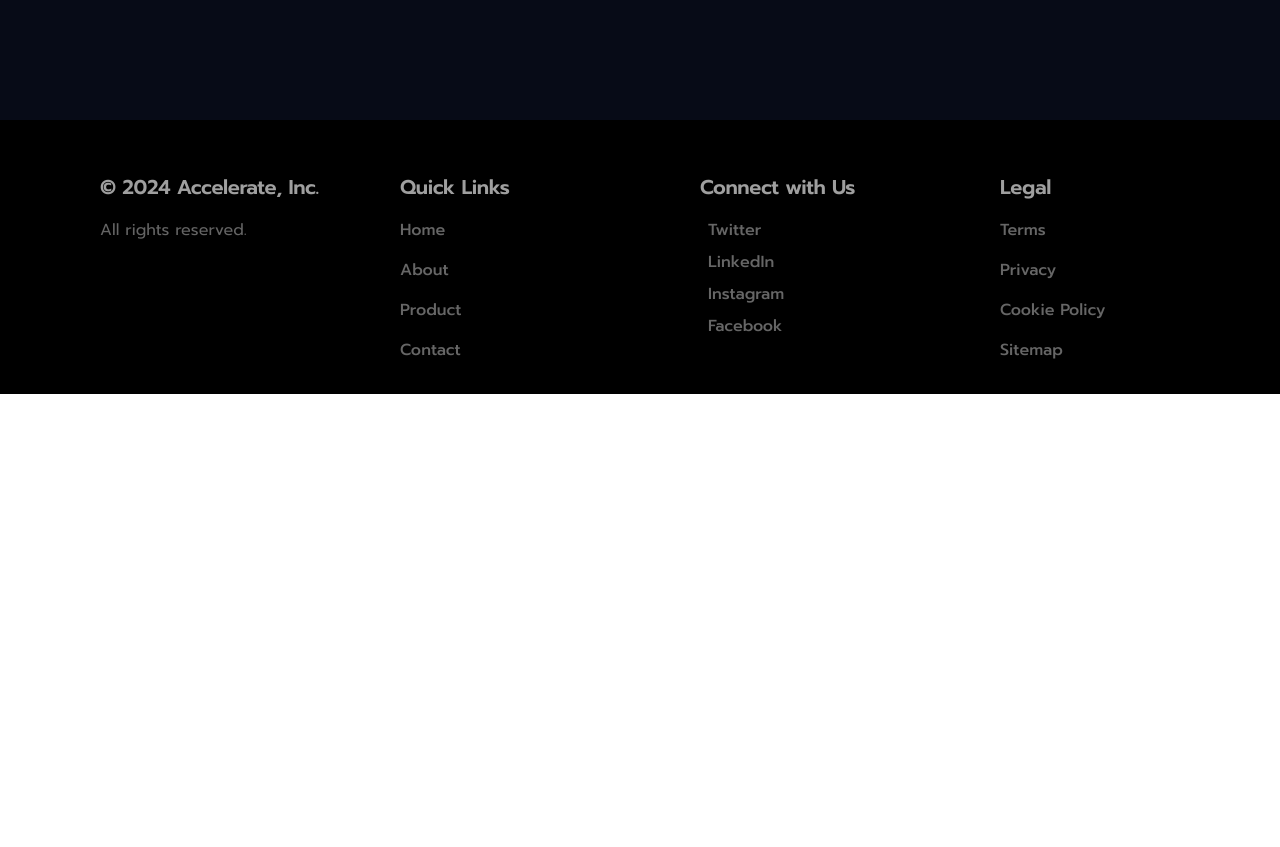
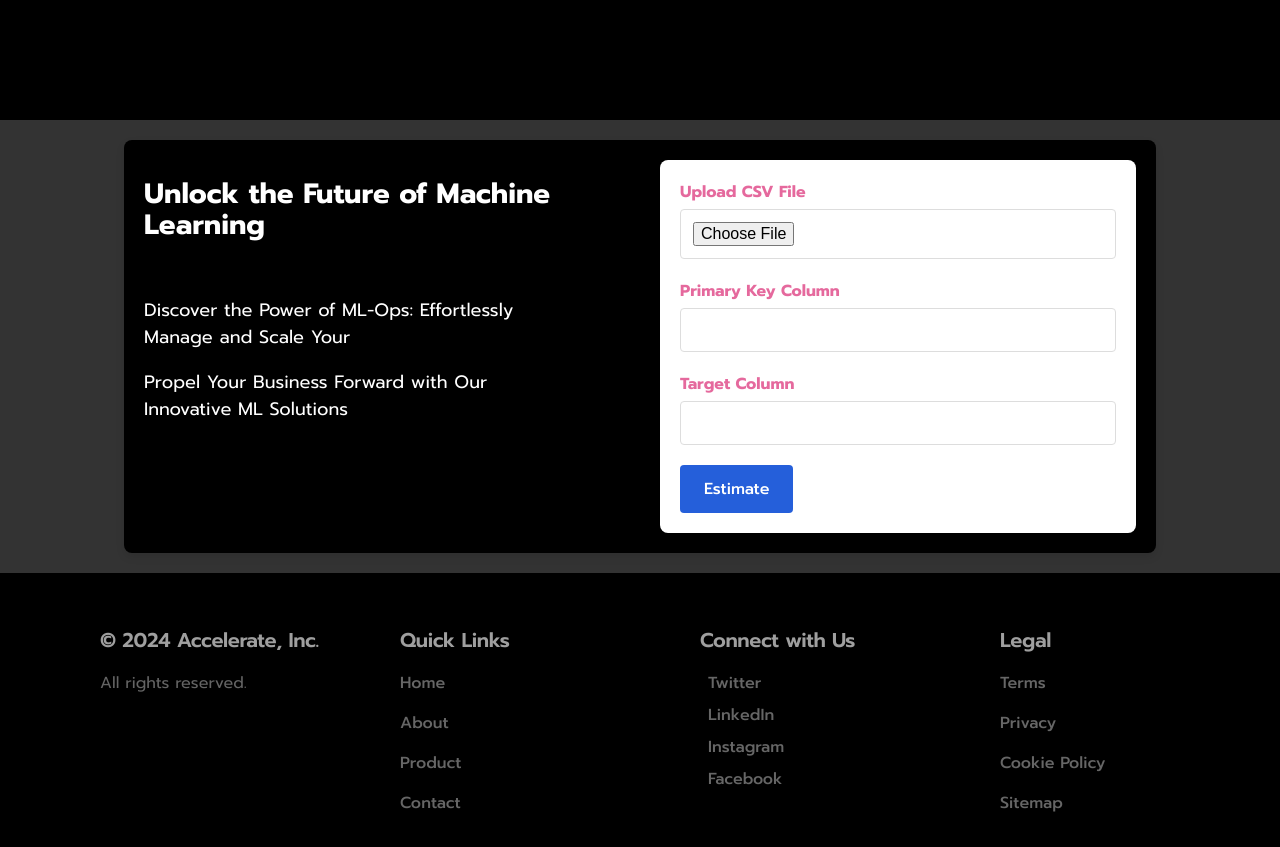
Before and after one commit to Nancy-30/darkflow, a React (Vite) app in the folder frontend/my-app/: page / in a window 1280 px wide. Shown: the part 680-1527 px from the top of the page. Before the commit the page ends 1074 px from the top, so only its background shows below. Built offline with nearby package versions, Linux system fonts and the light colour scheme; a web font is replaced by a local one.

Commit message:
Input form added

```diff
--- a/frontend/my-app/src/App.jsx
+++ b/frontend/my-app/src/App.jsx
@@ -1,11 +1,12 @@
 import Navbar from './components/Navbar';
 import Landing from './components/Landing'
-
+import Footer from './components/Footer'
 export default function Home() {
   return (
     <main>
       <Navbar/>
       <Landing/>
+      <Footer/>
     </main>
   );
 }
--- /dev/null
+++ b/frontend/my-app/src/components/Input.css
@@ -0,0 +1,83 @@
+.info-modal-overlay {
+    max-width: 100vw;
+    height: 100%;
+    background: rgba(0, 0, 0, 0.8); /* Slightly transparent black for better visibility */
+    display: flex;
+    justify-content: center;
+    align-items: center;
+    padding: 20px;
+  }
+
+  .info-modal-content {
+    display: flex;
+    flex-direction: row;
+    background: rgba(0, 0, 0, 1);
+    border-radius: 8px;
+    box-shadow: 0 4px 8px rgba(0, 0, 0, 0.1);
+    padding: 20px;
+    gap: 60px; /* Increased gap between info-text and info-form */
+    width: 80%;
+    max-width: 1200px;
+  }
+
+  .info-text {
+    flex: 1;
+    padding-right: 20px;
+    background: rgba(0, 0, 0, 1);
+    color: white;
+  }
+
+  .info-text h1 {
+    font-size: 28px;
+    margin-bottom: 15px;
+  }
+
+  .info-text p {
+    font-size: 18px;
+    margin-bottom: 10px;
+  }
+
+  .info-form {
+    flex: 1;
+    display: flex;
+    flex-direction: column;
+    gap: 15px;
+    background: #fff;
+    color: white;
+    border-radius: 8px;
+    padding: 20px;
+  }
+
+  .form-group {
+    display: flex;
+    flex-direction: column;
+    margin-bottom: 20px;
+  }
+
+  .form-group label {
+    margin-bottom: 5px;
+    font-weight: bold;
+    color: rgb(229, 105, 157);
+  }
+
+  .form-group input {
+    padding: 12px;
+    border: 1px solid #ddd;
+    border-radius: 4px;
+    font-size: 16px;
+    background: #fff;
+  }
+
+  .submit-button {
+    padding: 12px 24px;
+    background: #255FDA;
+    color: white;
+    border: none;
+    border-radius: 4px;
+    cursor: pointer;
+    font-size: 16px;
+  }
+
+  .submit-button:hover {
+    background: #0056b3;
+  }
--- /dev/null
+++ b/frontend/my-app/src/components/Input.jsx
@@ -0,0 +1,36 @@
+import React, { forwardRef } from 'react';
+import './Input.css';
+
+const Input = forwardRef((props, ref) => {
+  return (
+    <div className="info-modal-overlay" ref={ref}>
+      <div className="info-modal-content">
+        <div className="info-text">
+          <h1>Unlock the Future of Machine Learning</h1>
+          <br />
+          <p>Discover the Power of ML-Ops: Effortlessly Manage and Scale Your</p>
+          <p>Propel Your Business Forward with Our Innovative ML Solutions</p>
+        </div>
+        <div className="info-form">
+          <form>
+            <div className="form-group">
+              <label htmlFor="csvFile">Upload CSV File</label>
+              <input type="file" id="csvFile" name="csvFile" accept=".csv" required />
+            </div>
+            <div className="form-group">
+              <label htmlFor="primaryKey">Primary Key Column</label>
+              <input type="text" id="primaryKey" name="primaryKey" required />
+            </div>
+            <div className="form-group">
+              <label htmlFor="targetColumn">Target Column</label>
+              <input type="text" id="targetColumn" name="targetColumn" required />
+            </div>
+            <button type="submit" className="submit-button">Estimate</button>
+          </form>
+        </div>
+      </div>
+    </div>
+  );
+});
+
+export default Input;
--- a/frontend/my-app/src/components/Landing.css
+++ b/frontend/my-app/src/components/Landing.css
@@ -4,7 +4,7 @@
         display: flex;
         align-items: center;
         justify-content: center;
-        background: #070b17ff;
+        background: rgba(0, 0, 0, 1);
         box-sizing: border-box;
     }
 
--- a/frontend/my-app/src/components/Landing.jsx
+++ b/frontend/my-app/src/components/Landing.jsx
@@ -1,17 +1,14 @@
-import React, { useState } from 'react';
+import React, { useRef } from 'react';
 import './Landing.css';
-import Footer from './Footer';
-import Modal from './Modal';
+import Input from './Input'; // Ensure the correct path to Input component
 
 export default function Landing() {
-  const [isModalOpen, setIsModalOpen] = useState(false);
+  const inputRef = useRef(null);
 
-  const handleModalOpen = () => {
-    setIsModalOpen(true);
-  };
-
-  const handleModalClose = () => {
-    setIsModalOpen(false);
+  const scrollToInput = () => {
+    if (inputRef.current) {
+      inputRef.current.scrollIntoView({ behavior: 'smooth' });
+    }
   };
 
   return (
@@ -25,15 +22,14 @@ export default function Landing() {
             Streamline your workflow, automate processes
           </div>
           <div className="landing-buttons">
-            <button className="landing-button-primary" onClick={handleModalOpen}>
+            <button className="landing-button-primary" onClick={scrollToInput}>
               Get Started
             </button>
             <button className="landing-button-secondary">Learn More</button>
           </div>
         </div>
       </section>
-      <Footer />
-      <Modal isOpen={isModalOpen} onClose={handleModalClose} />
+      <Input ref={inputRef} />
     </>
   );
 }
--- a/frontend/my-app/src/components/Modal.css
+++ /dev/null
@@ -1,91 +0,0 @@
-/* Styles for the modal overlay */
-.modal-overlay {
-    position: fixed;
-    top: 0;
-    left: 0;
-    width: 100%;
-    height: 100%;
-    background-color: rgba(0, 0, 0, 0.5); /* Slightly lighter semi-transparent background */
-    display: flex;
-    justify-content: center;
-    align-items: center;
-    z-index: 1000;
-}
-
-/* Styles for the modal content container */
-.modal-content {
-    background: rgba(63, 66, 103, 0.2); /* Semi-transparent white background */
-    backdrop-filter: blur(12px); /* Frosted glass effect */
-    -webkit-backdrop-filter: blur(12px); /* For Safari */
-    padding: 30px;
-    border-radius: 25px;
-    width: 430px;
-    max-width: 90%;
-    position: relative;
-    box-shadow: 0 8px 32px 0 rgba(31, 38, 135, 0.37); /* Soft shadow with a slight blue tint */
-    border: 1px solid rgba(255, 255, 255, 0.18); /* More subtle border */
-}
-
-/* Styles for the modal close button */
-.modal-close {
-    position: absolute;
-    top: -25px;
-    right: -25px;
-    font-size: 40px;
-    border: none;
-    background: none;
-    cursor: pointer;
-    color: #fff; /* White color to match the modal design */
-}
-
-/* Styles for form groups within the modal */
-.form-group {
-    margin-bottom: 20px;
-}
-
-.form-group label {
-    display: block;
-    margin-bottom: 5px;
-    font-weight: 500;
-    color: #fff; /* Light text color */
-}
-
-.form-group input[type="text"],
-.form-group input[type="file"] {
-    width: 85%;
-    padding: 10px;
-    border-radius: 5px;
-    border: 1px solid rgba(255, 255, 255, 0.4); /* Lighter border to match the frosted effect */
-    font-size: 16px;
-    background-color: rgba(255, 255, 255, 0.1); /* Semi-transparent input background */
-    color: #fff; /* Light text color for contrast */
-}
-
-/* Hover and focus effects for inputs */
-.form-group input[type="text"]:hover,
-.form-group input[type="file"]:hover,
-.form-group input[type="text"]:focus,
-.form-group input[type="file"]:focus {
-    border-color: #9cb3e1; /* Lighter blue for focus state */
-    outline: none;
-    background-color: rgba(255, 255, 255, 0.2); /* Slightly more opaque on focus */
-}
-
-/* Styles for the submit button */
-.submit-button {
-    padding: 10px 20px;
-    border: none;
-    border-radius: 5px;
-    background-color: #255FDA; /* Blue background */
-    color: #fff; /* White text */
-    font-size: 16px;
-    cursor: pointer;
-    transition: background-color 0.3s ease, transform 0.2s ease;
-    margin-top: 15px;
-}
-
-/* Hover effect for the submit button */
-.submit-button:hover {
-    background-color: #1d4fb8; /* Darker blue on hover */
-    transform: scale(1.05); /* Slight scale up on hover */
-}
--- a/frontend/my-app/src/components/Modal.jsx
+++ /dev/null
@@ -1,41 +0,0 @@
-import React, { useState } from 'react';
-import './Modal.css';
-
-export default function Modal({ isOpen, onClose }) {
-  if (!isOpen) return null;
-
-  const handleSubmit = (e) => {
-    e.preventDefault();
-    // Handle form submission here
-    alert('Estimate submitted!');
-    onClose();
-  };
-
-  return (
-    <div className="modal-overlay">
-      <div className="modal-content">
-        <button className="modal-close" onClick={onClose}>
-          &times;
-        </button>
-        <h2>Get Started</h2>
-        <form onSubmit={handleSubmit}>
-          <div className="form-group">
-            <label htmlFor="primaryKey">Primary Key Column</label>
-            <input type="text" id="primaryKey" name="primaryKey" required />
-          </div>
-          <div className="form-group">
-            <label htmlFor="targetColumn">Target Column</label>
-            <input type="text" id="targetColumn" name="targetColumn" required />
-          </div>
-          <div className="form-group">
-            <label htmlFor="csvFile">Upload CSV File</label>
-            <input type="file" id="csvFile" name="csvFile" accept=".csv" required />
-          </div>
-          <button type="submit" className="submit-button">
-            Estimate
-          </button>
-        </form>
-      </div>
-    </div>
-  );
-}
```
